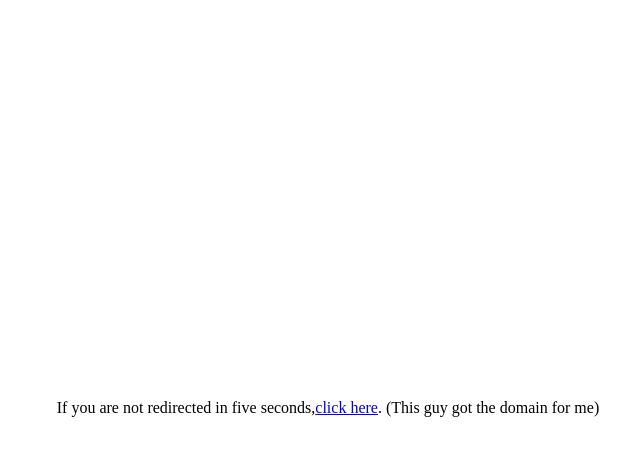
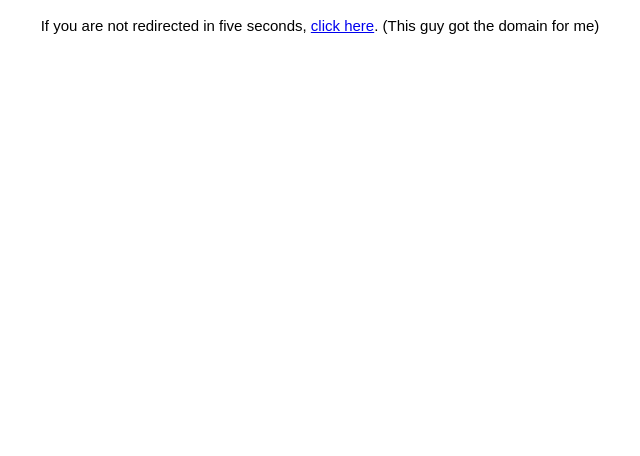
Before and after one commit to Nate2123/aspy, a plain HTML site: page index.html in a window 1280 px wide. Shown: the whole page, without its empty margins (320-960 px from the left). Drawn offline with Linux system fonts and the light colour scheme.

Commit message:
Update index.html

```diff
--- a/index.html
+++ b/index.html
@@ -5,13 +5,8 @@
   <meta http-equiv="refresh" content="5; URL=https://someaspy.dev" />
 </head>
 <body>
-  <div class="container" style="height: 100%;
-  width: 100%;
-  display: flex;
-  position: fixed;
-  align-items: center;
-  justify-content: center;'>
-    <p style = 'text-align: center;'>If you are not redirected in five seconds, <a href="https://someaspy.dev">click here</a>. (This guy got the domain for me)</p>
-  </div>
+
+  <p style = 'text-align: center; font:15px/22px arial,sans-serif'>If you are not redirected in five seconds, <a href="https://someaspy.dev">click here</a>. (This guy got the domain for me)</p>
+
 </body>
 </html>
```
